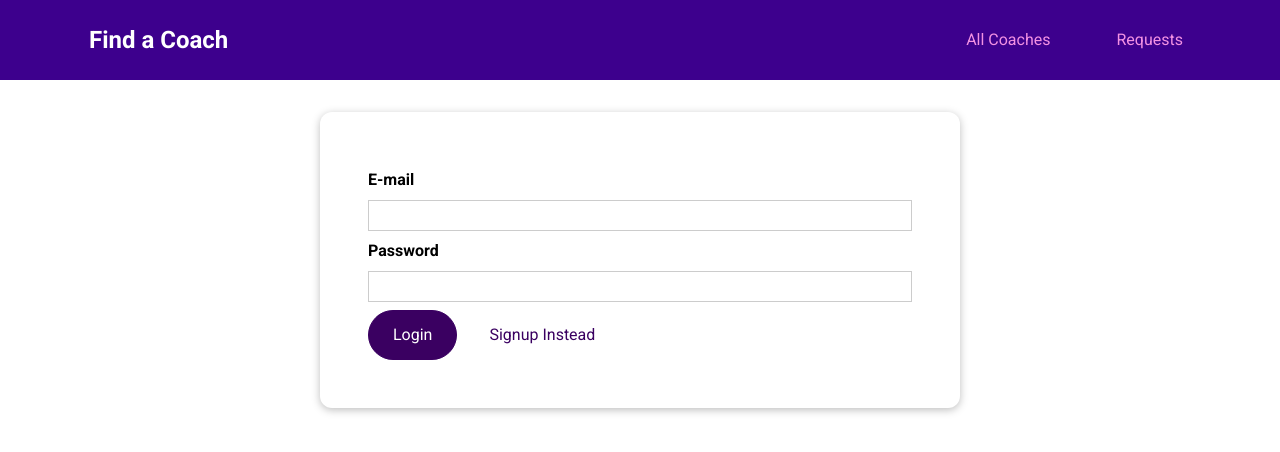
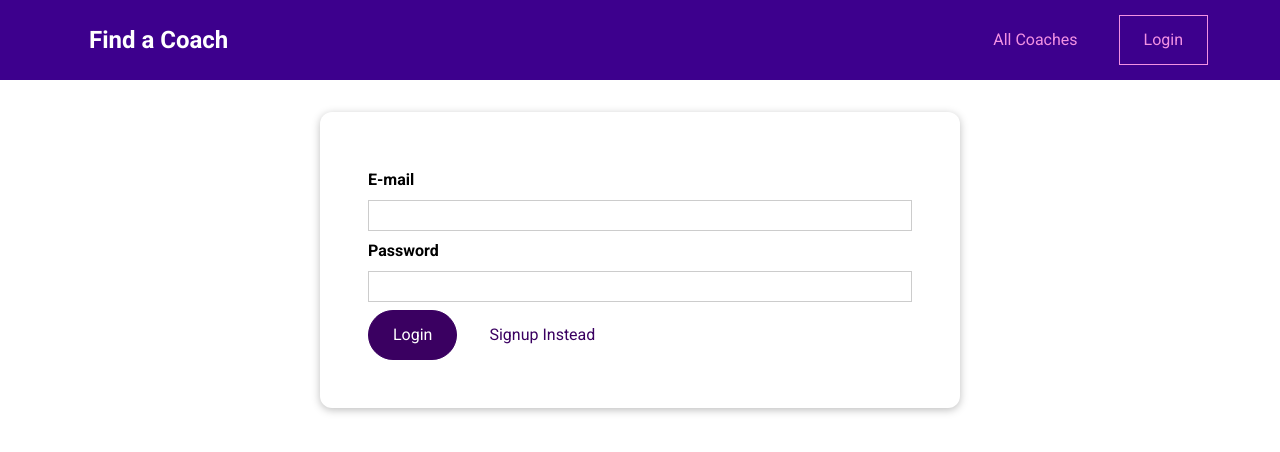
Before and after one commit to akmalzidani/find-a-coach-web-app, a Vue app: page /auth in a window 1280 px wide. Shown: the top 452 px of the page. Built offline with nearby package versions, Linux system fonts and the light colour scheme.

Commit message:
update UI for auth

```diff
--- a/src/components/layout/TheHeader.vue
+++ b/src/components/layout/TheHeader.vue
@@ -1,12 +1,18 @@
-<script setup></script>
+<script setup>
+import { useAuthStore } from '@/stores/auth'
+
+const authStore = useAuthStore()
+const { isAuthenticated } = authStore
+</script>
 
 <template>
   <header>
     <nav>
       <h1><RouterLink to="/">Find a Coach</RouterLink></h1>
       <ul>
-        <li><RouterLink to="/coaches"> All Coaches </RouterLink></li>
-        <li><RouterLink to="/requests"> Requests </RouterLink></li>
+        <li><RouterLink to="/coaches">All Coaches</RouterLink></li>
+        <li v-if="isAuthenticated"><RouterLink to="/requests">Requests</RouterLink></li>
+        <li v-else><RouterLink to="/auth">Login</RouterLink></li>
       </ul>
     </nav>
   </header>
--- a/src/pages/coaches/CoachesList.vue
+++ b/src/pages/coaches/CoachesList.vue
@@ -1,9 +1,13 @@
 <script setup>
-import { useCoachesStore } from '@/stores/coaches'
 import CoachItem from '@/components/coaches/CoachItem.vue'
 import CoachFilter from '@/components/coaches/CoachFilter.vue'
 import { ref, onMounted } from 'vue'
 import { storeToRefs } from 'pinia'
+import { useCoachesStore } from '@/stores/coaches'
+import { useAuthStore } from '@/stores/auth'
+
+const authStore = useAuthStore()
+const { isAuthenticated } = storeToRefs(authStore)
 
 const coachesStore = useCoachesStore()
 const { loadCoaches, setFilters } = coachesStore
@@ -43,7 +47,8 @@ const handleError = () => {
       <BaseCard>
         <div class="controls">
           <BaseButton mode="outline" @click="loadData(true)">Refresh</BaseButton>
-          <BaseButton v-if="!isCoach && !isLoading" isLink to="/register"
+          <BaseButton isLink to="/auth" v-if="!isAuthenticated">Login</BaseButton>
+          <BaseButton v-if="isAuthenticated && !isCoach && !isLoading" isLink to="/register"
             >Register as Coach</BaseButton
           >
         </div>
--- a/src/stores/auth.js
+++ b/src/stores/auth.js
@@ -1,4 +1,4 @@
-import { ref } from 'vue'
+import { ref, computed } from 'vue'
 import { defineStore } from 'pinia'
 import { getAuth, createUserWithEmailAndPassword, signInWithEmailAndPassword } from 'firebase/auth'
 
@@ -9,6 +9,9 @@ export const useAuthStore = defineStore('auth', () => {
   const token = ref(null)
   const tokenExpiration = ref(null)
   const userId = ref(null)
+
+  // -------- getters
+  const isAuthenticated = computed(() => !!token.value)
 
   //-------- actions
   const setUser = function (data) {
@@ -123,5 +126,12 @@ export const useAuthStore = defineStore('auth', () => {
       })
   }
 
-  return { userId, login, signup, signupWithFirebaseMethod, loginWithFirebaseMethod }
+  return {
+    userId,
+    isAuthenticated,
+    login,
+    signup,
+    signupWithFirebaseMethod,
+    loginWithFirebaseMethod
+  }
 })
```
